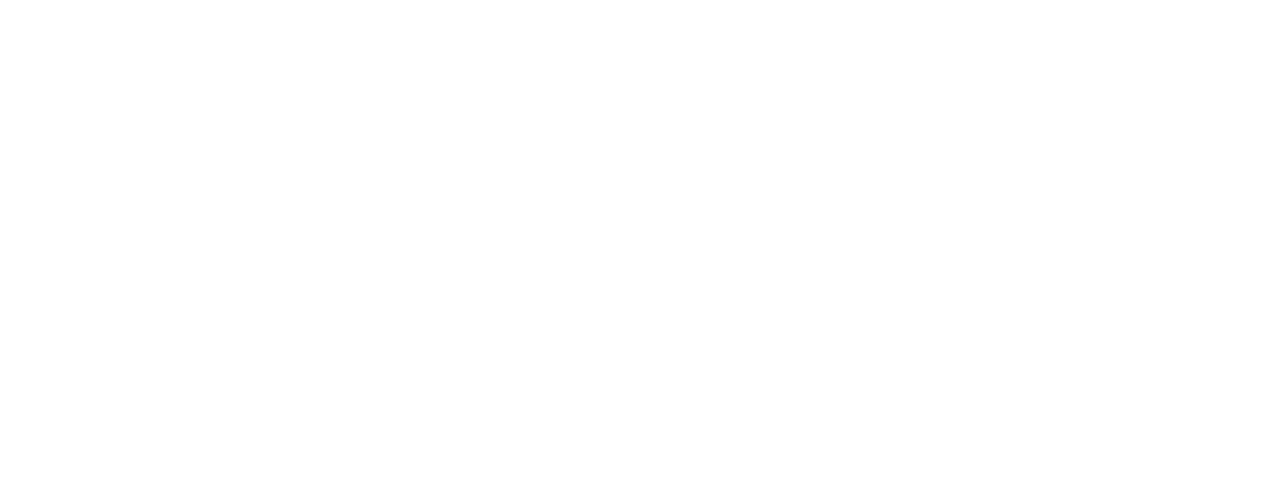
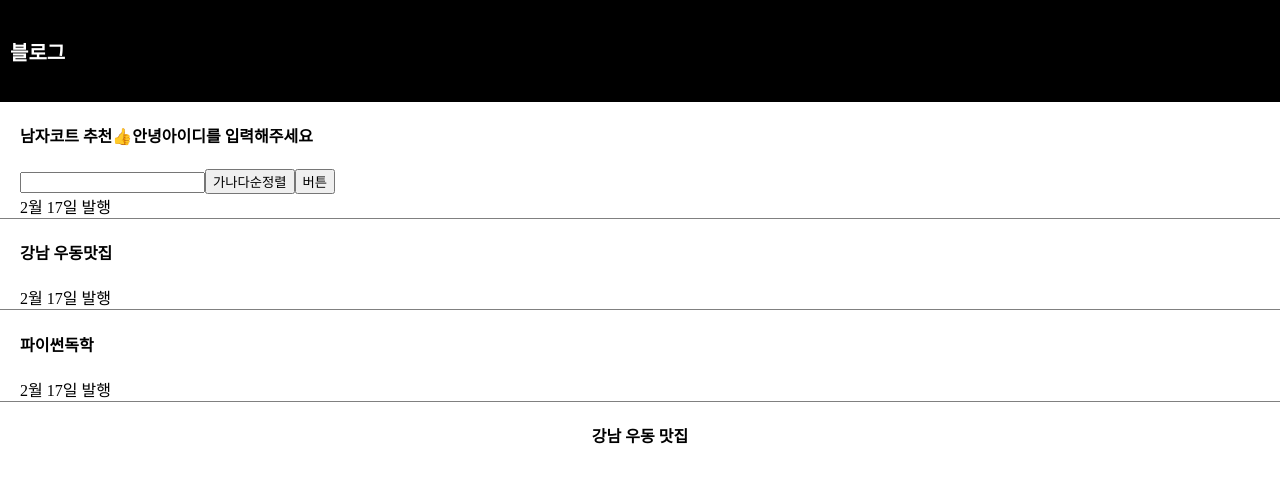
Before and after one commit to june33333/ilsan_react, a React (Create React App) app: page /blog in a window 1280 px wide. Before the commit this address had no page. Shown: the top 482 px of the page. Built offline with nearby package versions, Linux system fonts and the light colour scheme; a web font is replaced by a local one.

Commit message:
antd 설치 및 input 적용

```diff
--- a/package.json
+++ b/package.json
@@ -6,6 +6,7 @@
     "@testing-library/jest-dom": "^5.17.0",
     "@testing-library/react": "^13.4.0",
     "@testing-library/user-event": "^13.5.0",
+    "antd": "^5.10.1",
     "react": "^18.2.0",
     "react-dom": "^18.2.0",
     "react-router-dom": "^6.16.0",
--- a/src/App.js
+++ b/src/App.js
@@ -4,6 +4,7 @@ import Login from "./page/Login";
 import SignCode from "./page/SignCode";
 import Index from "./page/Index";
 import Affiliate from "./page/Affiliate";
+import Blog from "./page/Blog";
 
 function App() {
   return (
@@ -14,6 +15,7 @@ function App() {
           <Route path="/signcode" element={<SignCode />} />
           <Route path="/index" element={<Index />} />
           <Route path="/affiliate" element={<Affiliate />} />
+          <Route path="/blog" element={<Blog />}></Route>
         </Routes>
       </Router>
     </>
--- /dev/null
+++ b/src/page/Blog.jsx
@@ -0,0 +1,95 @@
+import React, { useState } from "react";
+import styled from "styled-components";
+
+const Blog = () => {
+  let post = "강남 우동 맛집";
+  let [글제목, 글제목변경] = useState([
+    "남자코트 추천",
+    "강남 우동맛집",
+    "파이썬독학",
+  ]);
+  let [있음, 있음변경] = useState(["1", "아이디를 입력해주세요"]);
+  let [따봉, 따봉변경] = useState("안녕");
+
+  const handlevalue = (e) => {
+    const value = e.target.value;
+    있음변경(value);
+  };
+
+  return (
+    <>
+      <Container>
+        <BlackNav>
+          <h4 style={{ color: "white", fontSize: "20px" }}>블로그</h4>
+        </BlackNav>
+        <TitleList>
+          <h4>
+            {글제목[0]}
+            <span
+              onClick={() => {
+                따봉변경("반가워");
+              }}
+            >
+              👍
+            </span>
+            {따봉}
+            {있음[1]}
+          </h4>
+          <input onChange={handlevalue}></input>
+          <button>가나다순정렬</button>
+          <button
+            onClick={() => {
+              if (있음변경 === 있음변경[1]) {
+                console.log(1);
+                있음(true);
+              } else {
+                있음변경(false);
+              }
+            }}
+          >
+            버튼
+          </button>
+          <p styled={{ padding: "10px" }}>2월 17일 발행</p>
+        </TitleList>
+        <TitleList1>
+          <h4 styled={{ padding: "10px" }}>{글제목[1]}</h4>
+          <p styled={{ padding: "10px" }}>2월 17일 발행</p>
+        </TitleList1>
+        <TitleList2>
+          <h4>{글제목[2]}</h4>
+          <p styled={{}}>2월 17일 발행</p>
+        </TitleList2>
+        <h4>{post}</h4>
+      </Container>
+    </>
+  );
+};
+
+const Container = styled.div`
+  text-align: center;
+`;
+
+const BlackNav = styled.div`
+  display: flex;
+  background: black;
+  width: 100%;
+  color: white;
+  padding: 10px;
+`;
+
+const TitleList = styled.div`
+  padding-left: 20px;
+  text-align: left;
+  border-bottom: 1px solid gray;
+`;
+const TitleList1 = styled.div`
+  padding-left: 20px;
+  text-align: left;
+  border-bottom: 1px solid gray;
+`;
+const TitleList2 = styled.div`
+  padding-left: 20px;
+  text-align: left;
+  border-bottom: 1px solid gray;
+`;
+export default Blog;
--- a/src/page/Index.jsx
+++ b/src/page/Index.jsx
@@ -1,6 +1,8 @@
 import React, { useState } from "react";
 import { Link } from "react-router-dom";
 import styled from "styled-components";
+import "antd/dist/antd";
+import { InputNumber } from "antd";
 
 let note = 0;
 let point = 999999;
@@ -52,7 +54,7 @@ const Header = () => {
             <Link to="#">조회/등록</Link>
           </li>
           <li>
-            <Link to="Check">제휴업체</Link>
+            <Link to="#">제휴업체</Link>
           </li>
           <li>
             <Link to="#">고객센터</Link>
@@ -281,16 +283,29 @@ const HeaderNav = styled.div`
   display: flex;
   justify-content: space-between;
   align-items: center;
+  @media screen and (max-width: 640px) {
+    width: auto;
+    height: 50px;
+    padding-left: 3%;
+    padding-right: 3%;
+  }
 `;
 
 const LinkLogo = styled.a`
   font-weight: bold;
   font-size: 35px;
   vertical-align: sub;
+  @media screen and (max-width: 640px) {
+    font-size: 0px;
+  }
 `;
 const LogoImg = styled.img`
   vertical-align: sub;
   margin-right: 10px;
+  @media screen and (max-width: 640px) {
+    width: 50px;
+    height: auto;
+  }
 `;
 const LogoUl = styled.ul`
   display: inline-flex;
@@ -307,6 +322,10 @@ const CenterUl = styled.ul`
   display: inline-flex;
   align-items: center;
   font-size: 20px;
+  @media screen and (max-width: 640px) {
+    width: 200px;
+    font-size: 15px;
+  }
 `;
 
 const SectionMain = styled.div`
@@ -315,16 +334,26 @@ const SectionMain = styled.div`
   text-align: center;
   width: auto;
   height: 700px;
+  @media screen and (max-width: 640px) {
+    padding-top: 50px;
+    height: 580px;
+  }
 `;
 const MainH1 = styled.h1`
   padding-top: 100px;
   color: #fff;
   font-size: 65px;
+  @media screen and (max-width: 640px) {
+    font-size: 38px;
+  }
 `;
 const MainH3 = styled.h3`
   padding-top: 10px;
   font-size: 20px;
   color: #fff;
+  @media screen and (max-width: 640px) {
+    font-size: 15px;
+  }
 `;
 
 const MainInput = styled.input`
@@ -341,6 +370,11 @@ const MainInput = styled.input`
   background-repeat: no-repeat;
   background-position-x: 455px;
   background-position-y: center;
+  @media screen and (max-width: 640px) {
+    width: 300px;
+    margin-top: 30px;
+    font-size: 13px;
+  }
 `;
 const CheckButton = styled.button`
   margin-top: 38px;
@@ -360,11 +394,18 @@ const CheckButton = styled.button`
   );
   box-shadow: inset 2px 2px 2px 0px rgba(255, 255, 255, 0.5),
     7px 7px 20px 0px rgba(0, 0, 0, 0.1), 4px 4px 5px 0px rgba(0, 0, 0, 0.1);
+  @media screen and (max-width: 640px) {
+    width: 100px;
+    height: 38px;
+  }
 `;
 const MainP = styled.p`
   color: #fff;
   margin-top: 15px;
   margin-bottom: -30px;
+  @media screen and (max-width: 640px) {
+    margin-bottom: -20px;
+  }
 `;
 const TotalValue = styled.div`
   margin-top: 35px;
@@ -372,6 +413,9 @@ const TotalValue = styled.div`
   display: flex;
   align-items: center;
   justify-content: space-between;
+  @media screen and (max-width: 640px) {
+    margin-bottom: 50px;
+  }
 `;
 
 const ValueUl = styled.ul`
@@ -386,12 +430,20 @@ const ValueLi = styled.li`
   width: 300px;
   height: 130px;
   text-align: center;
-  border: 3px solid skyblue;
+  border: 2px solid skyblue;
   border-radius: 17px;
+  @media screen and (max-width: 640px) {
+    width: auto;
+    height: 100px;
+    padding-top: 10px;
+  }
 `;
 
 const ValueLink = styled.a`
   font-size: 55px;
+  @media screen and (max-width: 640px) {
+    font-size: 25px;
+  }
 `;
 const BannerBox1 = styled.div`
   margin-top: 35px;
@@ -428,6 +480,8 @@ const DetailBox = styled.div`
   align-items: end;
   padding-bottom: 30px;
   padding-left: 10px;
+  @media screen and (max-width: 640px) {
+  }
 `;
 
 const DetailTime = styled.span`
--- a/src/page/SignCode.jsx
+++ b/src/page/SignCode.jsx
@@ -1,5 +1,7 @@
 import React, { useState } from "react";
 import styled from "styled-components";
+import "antd/dist/antd";
+import { InputNumber } from "antd";
 
 const Header = () => {
   return (
@@ -13,7 +15,6 @@ const Header = () => {
     </ContainerHeader>
   );
 };
-
 const Section = () => {
   const [inputSignCode, setInputSignCode] = useState("");
   const [isOk, setIsOk] = useState(false);
@@ -30,6 +31,7 @@ const Section = () => {
       alert("가입코드가 틀립니다. 텔레그램으로 문의주세요.");
     }
   };
+
   return (
     <BoxSection>
       {!isOk && (
@@ -38,13 +40,11 @@ const Section = () => {
             <h3>가입코드는 텔레그램 : ROYALCLUB8 으로 문의주세요.</h3>
             <div className="login_form">
               <div className="input-enter">
-                <SignCodeInput
-                  type="number"
+                <StyledInputNumber
                   minLength="5"
                   maxLength="13"
                   title="가입코드"
                   placeholder="가입코드"
-                  onChange={handleInputChange}
                 />
                 <IdSpan>아이디가 올바르지 않습니다.</IdSpan>
               </div>
@@ -162,19 +162,18 @@ const BoxSection = styled.section`
   padding: 30px;
 `;
 
-const SignCodeInput = styled.input`
+const StyledInputNumber = styled(InputNumber)`
+  display: flex;
+  width: 293px;
   height: 46px;
-  font-size: 15px;
-  padding-left: 15px;
-  width: 293px;
+  text-align: center;
+  margin: 0 auto;
   background: url(../img/code.svg) center right no-repeat;
   background-size: 30px;
-  background-position-x: 260px;
-  display: flex;
-  text-align: center;
-  margin: 0 auto;
-  margin-top: 15px;
-  margin-bottom: 38px;
+  background-position-x: 230px;
+  margin-top: 19px;
+  margin-bottom: 30px;
+  line-height: 46px;
 `;
 
 const IdSpan = styled.span`
```
Also changed, not shown: src/page/SignCodeInput.jsx (added, +45 -0 lines), 1 other file (tests, documents, lock files or other folders).
